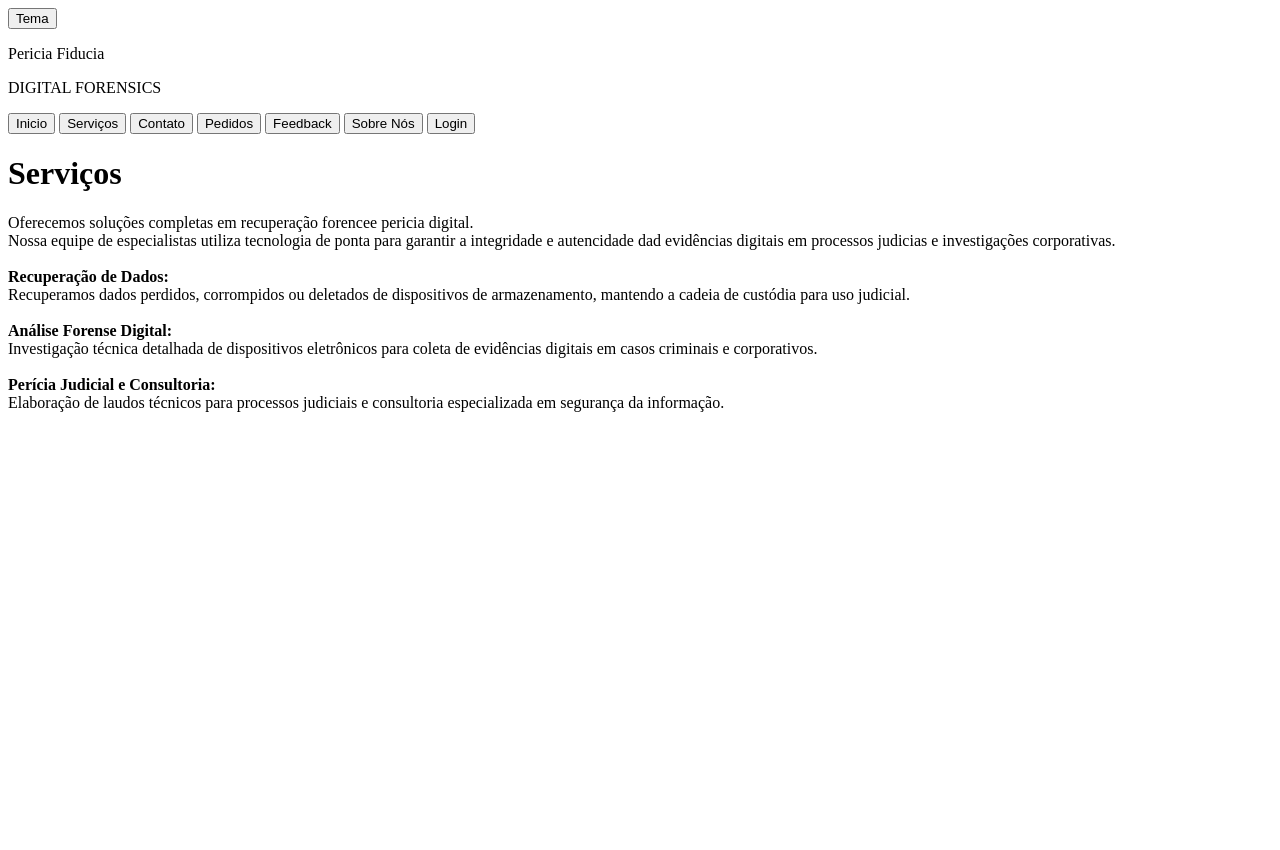
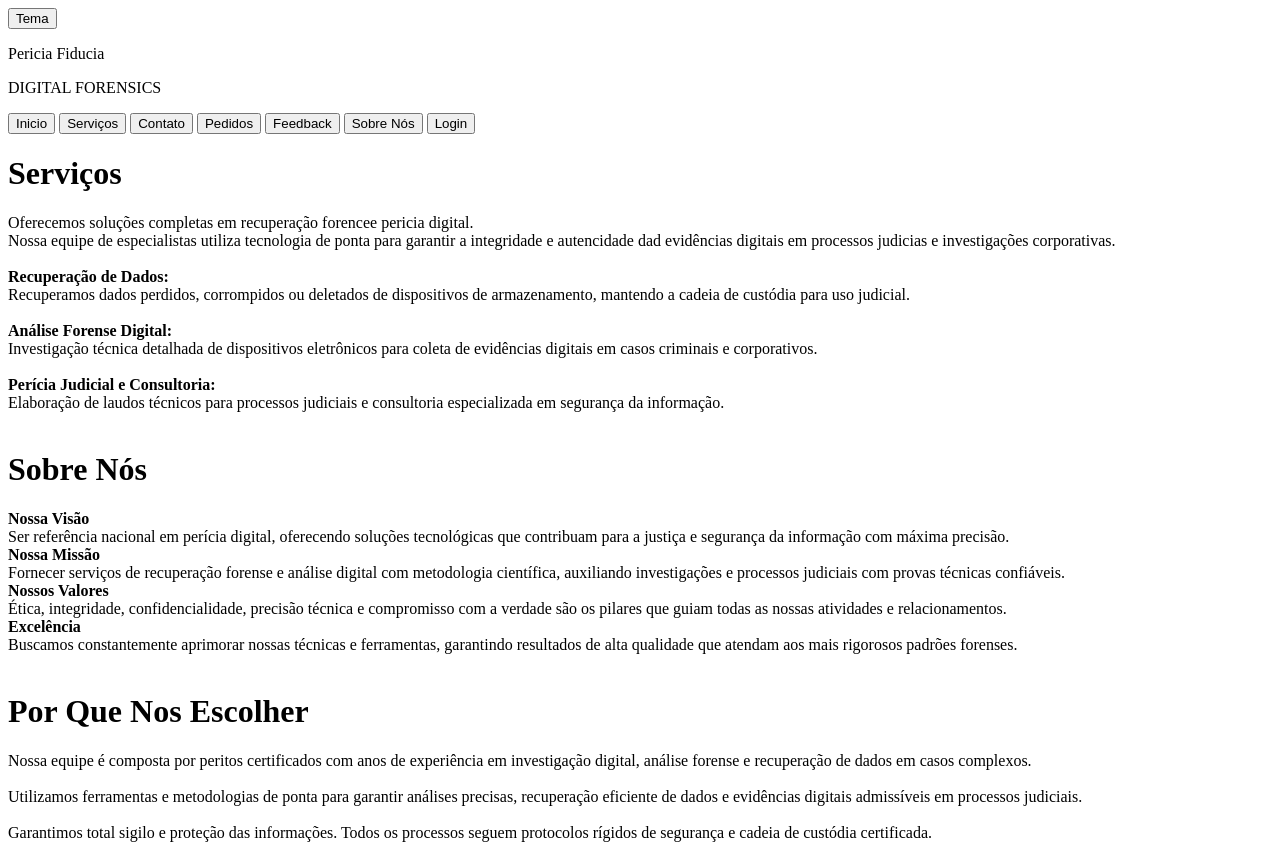
Before and after one commit to GustavoDev-07/pericia, a plain HTML site: page frontend/html/inicio.html in a window 1280 px wide. Before the commit the page ends 800 px from the top, so only its background shows below. Drawn offline with Linux system fonts and the light colour scheme.

Commit message:
inicio atualizado

```diff
--- a/frontend/html/inicio.html
+++ b/frontend/html/inicio.html
@@ -40,7 +40,30 @@
         <strong>Perícia Judicial e Consultoria:</strong>
         <br>
         Elaboração de laudos técnicos para processos judiciais e consultoria especializada em segurança da informação.
-
+        <br><br>
+        <h1>Sobre Nós</h1>
+        <strong>Nossa Visão</strong>
+        <br>
+        Ser referência nacional em perícia digital, oferecendo soluções tecnológicas que contribuam para a justiça e segurança da informação com máxima precisão.
+        <br>
+        <strong>Nossa Missão</strong>
+        <br>
+        Fornecer serviços de recuperação forense e análise digital com metodologia científica, auxiliando investigações e processos judiciais com provas técnicas confiáveis.
+        <br>
+        <strong>Nossos Valores</strong>
+        <br>
+        Ética, integridade, confidencialidade, precisão técnica e compromisso com a verdade são os pilares que guiam todas as nossas atividades e relacionamentos.
+        <br>
+        <strong>Excelência</strong>
+        <br>
+        Buscamos constantemente aprimorar nossas técnicas e ferramentas, garantindo resultados de alta qualidade que atendam aos mais rigorosos padrões forenses.
+        <br><br>
+        <h1>Por Que Nos Escolher</h1>
+        Nossa equipe é composta por peritos certificados com anos de experiência em investigação digital, análise forense e recuperação de dados em casos complexos.
+        <br><br>
+        Utilizamos ferramentas e metodologias de ponta para garantir análises precisas, recuperação eficiente de dados e evidências digitais admissíveis em processos judiciais.
+        <br><br>
+        Garantimos total sigilo e proteção das informações. Todos os processos seguem protocolos rígidos de segurança e cadeia de custódia certificada.
     </main>
 
     <footer>
```
